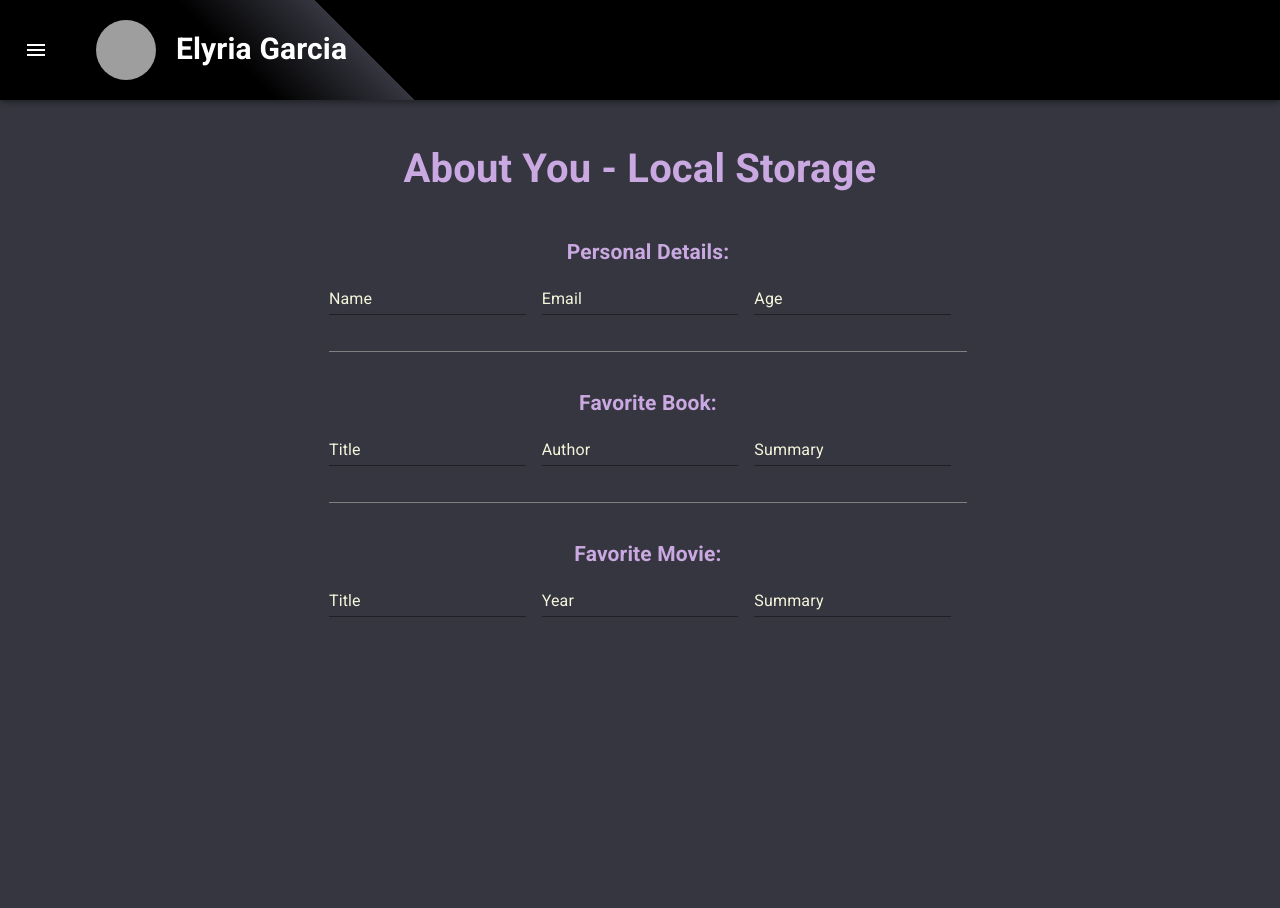
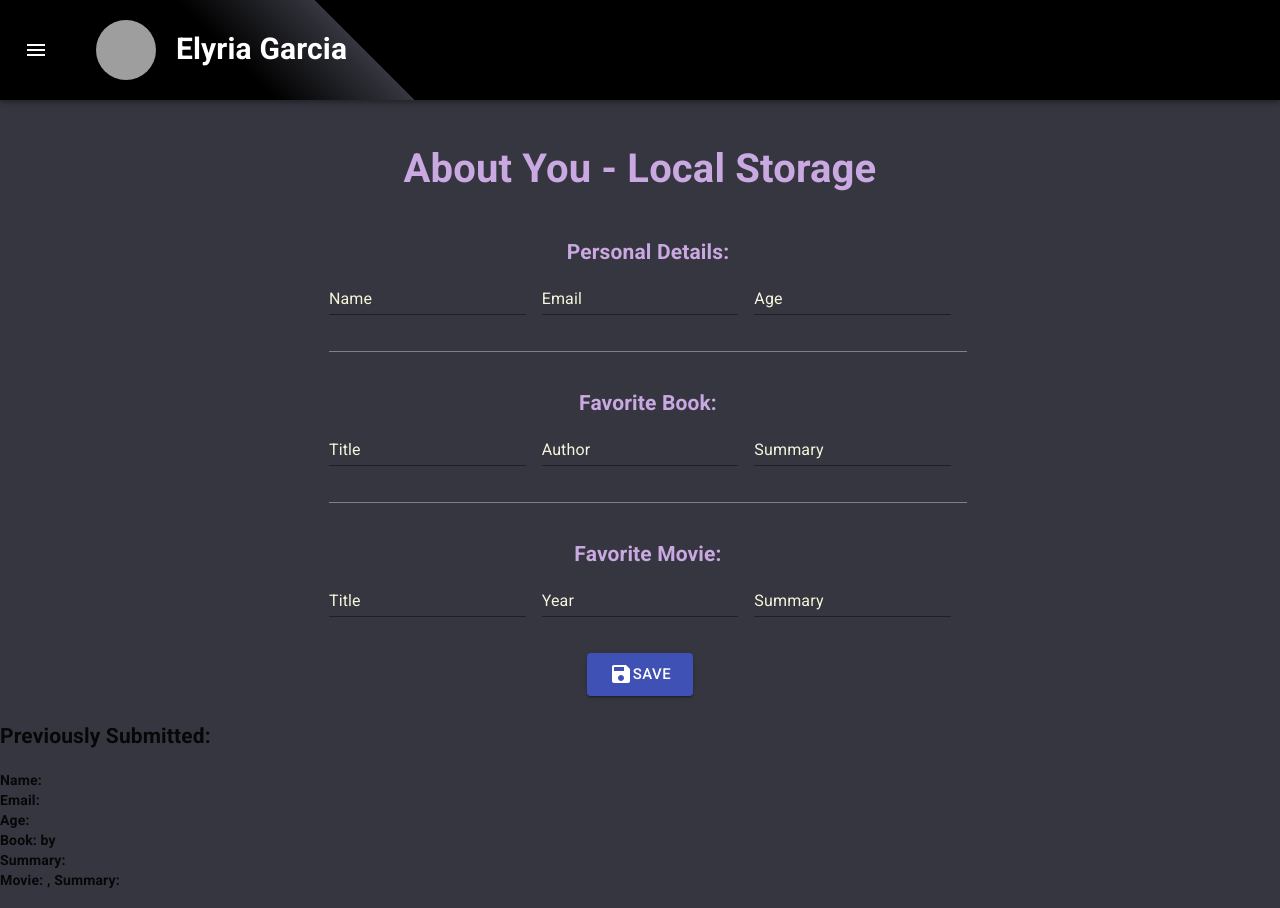
Before and after one commit to ElyriaG/React_Portfolio, a React (Create React App) app: page /localStorage in a window 1280 px wide. Before the commit the page ends 800 px from the top, so only its background shows below. Built offline with nearby package versions, Linux system fonts and the light colour scheme; grey boxes are pictures that could not be loaded.

Commit message:
Name stored into local storage

```diff
--- a/public/index.html
+++ b/public/index.html
@@ -5,8 +5,18 @@
     <link rel="shortcut icon" href="%PUBLIC_URL%/favicon.ico" />
     <meta name="viewport" content="width=device-width, initial-scale=1" />
     <meta name="theme-color" content="#000000" />
-    <link rel="stylesheet" href="https://fonts.googleapis.com/css?family=Roboto:300,400,500,700&display=swap" />
-    <link rel="stylesheet" href="https://fonts.googleapis.com/icon?family=Material+Icons" />
+
+    <!-- Fonts to support Material Design -->
+    <link
+      rel="stylesheet"
+      href="https://fonts.googleapis.com/css?family=Roboto:300,400,500,700&display=swap"
+    />
+    <!-- Icons to support Material Design -->
+    <link
+      rel="stylesheet"
+      href="https://fonts.googleapis.com/icon?family=Material+Icons"
+    />
+
     <!--
       manifest.json provides metadata used when your web app is installed on a
       user's mobile device or desktop. See https://developers.google.com/web/fundamentals/web-app-manifest/
--- a/src/App.js
+++ b/src/App.js
@@ -6,7 +6,7 @@ import Portfolio from "./pages/portfolio";
 import Contact from "./pages/contact";
 import ErrorPage from "./pages/404Page";
 import ApiExamples from "./pages/apis";
-import EmailForm from "./pages/form";
+// import EmailForm from "./pages/form";
 import LocalStorage from "./pages/localStorage";
 
 
@@ -21,7 +21,7 @@ function App() {
         <Route exact path="/portfolio" component={Portfolio} />} />
         <Route exact path="/contact" component={Contact} />} />
         <Route exact path="/apiExamples" component={ApiExamples} />} />
-        <Route exact path="/EmailForm" component={EmailForm} />} />
+        {/* <Route exact path="/EmailForm" component={EmailForm} />} /> */}
         <Route exact path="/localStorage" component={LocalStorage} />} />
 
 
--- /dev/null
+++ b/src/Hooks/useInput.js
@@ -0,0 +1,17 @@
+import { useState } from "react";
+
+export const useInput = initialValue => {
+  const [value, setValue] = useState(initialValue);
+
+  return {
+    value,
+    setValue,
+    reset: () => setValue(""),
+    bind: {
+      value,
+      onChange: event => {
+        setValue(event.target.value);
+      }
+    }
+  };
+};
--- a/src/pages/localStorage.js
+++ b/src/pages/localStorage.js
@@ -1,10 +1,13 @@
 import React, { useState } from "react";
+import { useInput } from "./../Hooks/useInput";
 import { makeStyles } from "@material-ui/core/styles";
 import TextField from "@material-ui/core/TextField";
 import clsx from "clsx";
 import LeftDrawer from "./../components/drawer";
 import CssBaseline from "@material-ui/core/CssBaseline";
 import Divider from "@material-ui/core/Divider";
+import Button from "@material-ui/core/Button";
+import SaveIcon from "@material-ui/icons/Save";
 
 const useStyles = makeStyles((theme) => ({
   root: {
@@ -24,19 +27,61 @@ const useStyles = makeStyles((theme) => ({
     backgroundColor: "gray",
     width: "100%",
   },
+  button: {
+    margin: theme.spacing(1),
+  },
 }));
 
 export default function LocalStorage(props) {
   const open = useState(false);
   const classes = useStyles();
 
+  const { value: fullName, bind: bindFullName } = useInput("");
+  const { value: email, bind: bindEmail } = useInput("");
+  const { value: age, bind: bindAge } = useInput("");
+  const { value: bookTitle, bind: bindBookTitle } = useInput("");
+  const { value: bookAuthor, bind: bindBookAuthor } = useInput("");
+  const { value: bookSummary, bind: bindBookSummary } = useInput("");
+  const { value: movieTitle, bind: bindMovieTitle } = useInput("");
+  const { value: movieYear, bind: bindMovieYear } = useInput("");
+  const { value: movieSummary, bind: bindMovieSummary } = useInput("");
+  let previousName = localStorage.getItem("fullName");
+  let previousEmail = localStorage.getItem("email");
+  let previousAge = localStorage.getItem("age");
+  let previousBook = localStorage.getItem("bookTitle");
+  let previousAuthor = localStorage.getItem("bookAuthor");
+  let previousBookSummary = localStorage.getItem("bookSummary");
+  let previousMovie = localStorage.getItem("movieTitle");
+  let previousYear = localStorage.getItem("movieYear");
+  let previousMovieSummary = localStorage.getItem("movieSummary")
 
+  const handleSubmit = (event) => {
+    event.preventDefault();
+    alert(`Submitting info for ${fullName} `);
+    // resetFullName();
+    // resetEmail();
+    // resetAge();
+    // resetBookTitle();
+    // resetBookAuthor();
+    // resetBookSummary();
+    // resetMovieTitle();
+    // resetMovieYear();
+    // resetMovieSummary();
+    localStorage.setItem("fullName", fullName);
+    localStorage.setItem("Email", email);
+    localStorage.setItem("Age", age);
+    localStorage.setItem("Book Title", bookTitle);
+    localStorage.setItem("Book Author", bookAuthor);
+    localStorage.setItem("Book Summary", bookSummary);
+    localStorage.setItem("Movie Title", movieTitle);
+    localStorage.setItem("Movie Year", movieYear);
+    localStorage.setItem("Movie Summary", movieSummary);
+  };
 
   return (
     <div>
       <CssBaseline />
       <LeftDrawer />
-
       <main
         className={clsx(classes.content, {
           [classes.contentShift]: open,
@@ -52,33 +97,93 @@ export default function LocalStorage(props) {
               </h1>
             </div>
             <main>
-              <form className={classes.root} noValidate autoComplete="off">
-              <h2 id="aboutYouHeaders">Personal Details:</h2>
+              <form
+                className={classes.root}
+                noValidate
+                autoComplete="off"
+                onSubmit={handleSubmit}
+              >
+                <h2 id="aboutYouHeaders">Personal Details:</h2>
                 <TextField
-                  className={classes.headerText}
                   id="standard-basic name"
                   label="Name"
+                  {...bindFullName}
                 />
-                <TextField id="standard-basic email" label="Email" />
-                <TextField id="standard-basic age" label="Age" />
+                <TextField
+                  id="standard-basic email"
+                  label="Email"
+                  {...bindEmail}
+                />
+                <TextField id="standard-basic age" label="Age" {...bindAge} />
                 <br /> <br />
                 <Divider className={classes.divider}></Divider>
                 <br />
                 <h2 id="aboutYouHeaders">Favorite Book:</h2>
-                <TextField id="standard-basic book" label="Title" />
-                <TextField id="standard-basic bookAuthor" label="Author" />
-                <TextField id="standard-basic bookSummary" label="Summary" />
+                <TextField
+                  id="standard-basic book"
+                  label="Title"
+                  {...bindBookTitle}
+                />
+                <TextField
+                  id="standard-basic bookAuthor"
+                  label="Author"
+                  {...bindBookAuthor}
+                />
+                <TextField
+                  id="standard-basic bookSummary"
+                  label="Summary"
+                  {...bindBookSummary}
+                />
                 <br /> <br />
                 <Divider className={classes.divider}></Divider>
                 <br />
                 <h2 id="aboutYouHeaders">Favorite Movie:</h2>
-                <TextField id="standard-basic movie" label="Title" />
-                <TextField id="standard-basic movieYear" label="Year" />
-                <TextField id="standard-basic movieSummary" label="Summary" />
+                <TextField
+                  id="standard-basic movie"
+                  label="Title"
+                  {...bindMovieTitle}
+                />
+                <TextField
+                  id="standard-basic movieYear"
+                  label="Year"
+                  {...bindMovieYear}
+                />
+                <TextField
+                  id="standard-basic movieSummary"
+                  label="Summary"
+                  {...bindMovieSummary}
+                />
               </form>
             </main>
+            <br />
+            <div>
+              <Button
+                variant="contained"
+                color="primary"
+                size="large"
+                className={classes.button}
+                onClick={handleSubmit}
+              >
+                <SaveIcon /> Save
+              </Button>
+            </div>
           </div>
         </div>
+        <h2>Previously Submitted:</h2>
+        <h4>
+          Name: {previousName}
+          <br/>
+          Email: {previousEmail}
+          <br/>
+          Age: {previousAge}
+          <br/>
+          Book: {previousBook} by {previousAuthor}
+          <br/>
+          Summary: {previousBookSummary}
+          <br/>
+          Movie: {previousMovie}, {previousYear}
+          Summary: {previousMovieSummary}
+        </h4>
       </main>
     </div>
   );
```
Also changed, not shown: src/components/drawer.js (+16 -2 lines), src/utils/sendgrid.js (+31 -31 lines).
